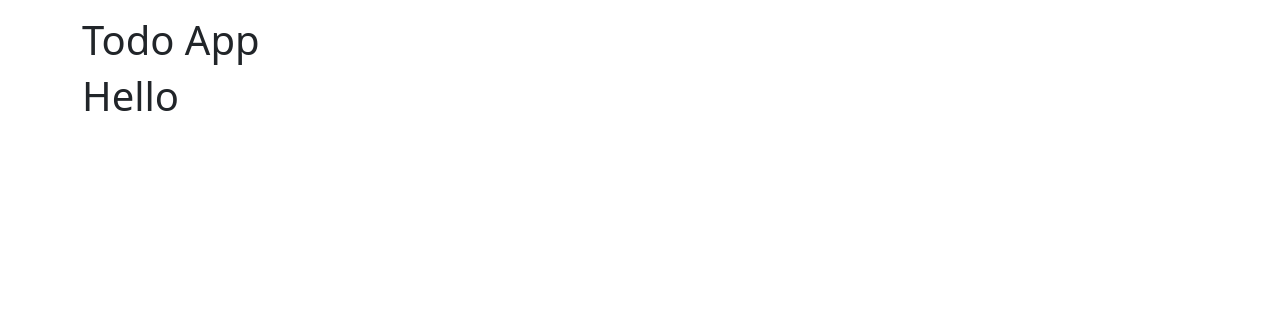
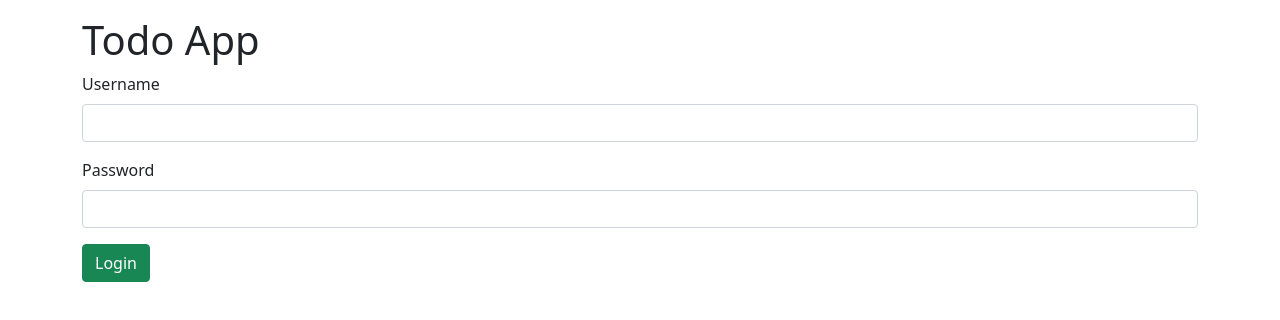
Before and after one commit to klapacz/projectjumbo-frontend, a Vue app: page / in a window 1280 px wide. Shown: the top 320 px of the page. Built offline with nearby package versions, Linux system fonts and the light colour scheme.

Commit message:
basic login page

```diff
--- /dev/null
+++ b/src/pages/Login.vue
@@ -0,0 +1,44 @@
+<template>
+  <form @submit.prevent="login">
+    <div v-if="error" class="alert alert-danger" role="alert">
+      {{ error }}
+    </div>
+
+    <div class="mb-3">
+      <label for="name" class="form-label">Username</label>
+      <input id="name" v-model="form.name" class="form-control" />
+    </div>
+
+    <div class="mb-3">
+      <label for="password" class="form-label">Password</label>
+      <input
+        id="password"
+        v-model="form.password"
+        type="password"
+        class="form-control"
+      />
+    </div>
+
+    <button type="submit" class="btn btn-success">Login</button>
+  </form>
+</template>
+
+<script setup>
+import { reactive, ref } from "vue";
+
+const form = reactive({
+  name: "",
+  password: "",
+});
+
+const error = ref("");
+
+const login = () => {
+  if (!form.name.length || !form.password.length) {
+    error.value = "Password and login cannot be empty";
+    return;
+  }
+
+  error.value = "";
+};
+</script>
--- a/src/router.js
+++ b/src/router.js
@@ -1,10 +1,10 @@
 import { createRouter, createWebHistory } from 'vue-router'
 
-import HelloWorld from './components/HelloWorld.vue'
+import Login from './pages/Login.vue'
 
 const routes = [
-    { path: '/', component: HelloWorld },
-    { path: '/login', component: HelloWorld },
+    { path: '/', component: Login },
+    { path: '/login', component: Login },
 ]
 
 export const router = createRouter({
```
